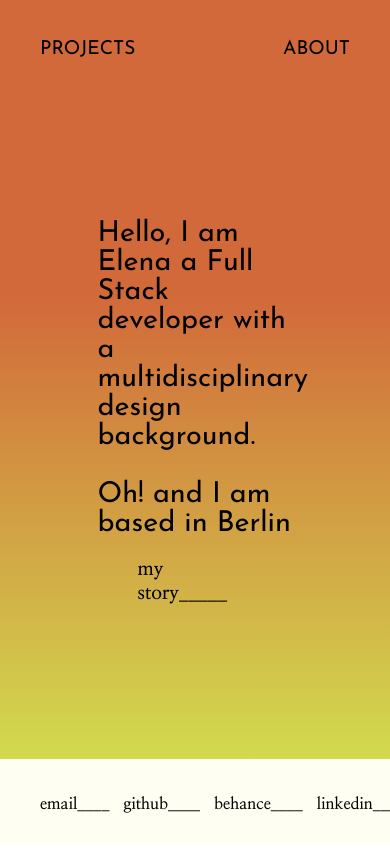
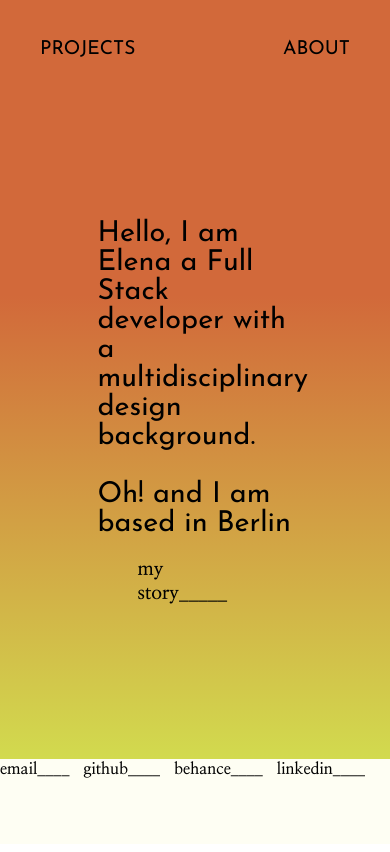
Before and after one commit to ElenaTsap/react-portfolio, a React (Create React App) app: page / in a window 390 px wide. Shown: the top 852 px of the page. Built offline with nearby package versions, Linux system fonts and the light colour scheme; some icons are missing; what react-stonecutter would draw is missing.

Commit message:
while trying out putting the styles in objects in order to do media queries- now I will move on with classic css media queries

```diff
--- a/package.json
+++ b/package.json
@@ -15,6 +15,7 @@
     "react-draggable": "^4.4.3",
     "react-favicon": "0.0.20",
     "react-icons": "^4.2.0",
+    "react-media": "^1.10.0",
     "react-router-dom": "^5.2.0",
     "react-scripts": "4.0.3",
     "react-stonecutter": "^0.3.10",
--- a/src/App.js
+++ b/src/App.js
@@ -12,6 +12,7 @@ import Spinner from './components/Spinner'
 
 
 const App = () => {
+
   const [spinner, setSpinner] = useState(true);
 
   useEffect(() => {
@@ -19,8 +20,9 @@ const App = () => {
     setTimeout(() => {
       setSpinner(false)
       document.body.style.overflowY = "scroll";
-}, 3600);
+    }, 3600);
   }, [])
+
 
   return (
     <CursorContextProvider>
--- a/src/components/Cursor.js
+++ b/src/components/Cursor.js
@@ -1,6 +1,7 @@
 import React, { useContext, useState, useEffect } from "react";
 import useMousePosition from "./useMousePosition";
 import { CursorContext } from "./CursorContextProvider";
+
 
 const Cursor = () => {
     const { clientX, clientY } = useMousePosition();
@@ -13,12 +14,13 @@ const Cursor = () => {
         document.body.addEventListener("mouseenter", handleMouseEnter);
         document.body.addEventListener("mouseleave", handleMouseLeave);
         return () => {
-        document.body.removeEventListener("mouseenter",   handleMouseEnter);
+        document.body.removeEventListener("mouseenter", handleMouseEnter);
         document.body.removeEventListener("mouseleave", handleMouseLeave);
         };
     }, []);
 
     return (
+
             <div
                 style={{
                     position: "fixed",
@@ -40,8 +42,6 @@ const Cursor = () => {
                     left: clientX,
                     top: clientY,
                     transform: `translate(-50%, -50%) scale(${cursor.active ? 2.5 : 1})`,
-            stroke: cursor.active ? "black" : "black",
-            strokeWidth: 1,
                     fill: cursor.active ? "black" : "black ",
                     transition: "transform .2s ease-in-out",
                     // TODO: extra check on clientX needed here
@@ -57,6 +57,7 @@ const Cursor = () => {
                     />
                 </svg>
             </div>
+
     );
     };
 
--- a/src/components/Footer.js
+++ b/src/components/Footer.js
@@ -1,13 +1,47 @@
 import './Footer.css'
 import {NavLink} from "react-router-dom";
-import { CursorContext } from "./CursorContextProvider";
-import { useContext, useCallback } from "react";
 import CursorEffect from './CursorEffect'
+import useMediaQuery from './useMediaQuery';
 
 const Footer = () => {
 
+    const matches = useMediaQuery("(min-width: 680px)");
+
+    const styles = {
+        desktop: {
+            footerContainer: {
+                width: '100%',
+                display: 'flex',
+                justifyContent: 'space-between',
+                position: 'fixed',
+                bottom: '0px',
+                backgroundColor: '#FEFEF3',
+                fontFamily: `'Nanum Myeongjo', serif`,
+                fontWeight: '700',
+                height: '85px',
+                zIndex: '10'
+            }
+
+        },
+        mobile : {
+            footerContainer: {
+                width: '100%',
+                display: 'flex',
+                justifyContent: 'space-between',
+                position: 'fixed',
+                bottom: '0px',
+                backgroundColor: 'red',
+                fontFamily: `'Nanum Myeongjo', serif`,
+                fontWeight: '700',
+                height: '85px',
+                zIndex: '10'
+            }
+
+        }
+    }
+
     return (
-        <div className = 'footer-container'>
+        <div style = {styles.desktop.footerContainer}>
             <div className='footer-links-container'>
                 <CursorEffect>
                     <a target='blank' href = 'mailto:elenatsapaki@gmail.com'>email____</a>
@@ -22,7 +56,6 @@ const Footer = () => {
                     <a target='blank' href='https://www.linkedin.com/in/elena-tsapaki-77424a34/'>linkedin____</a>
                 </CursorEffect>
             </div>
-
 
             <CursorEffect>
                 <NavLink
--- a/src/components/Navbar.js
+++ b/src/components/Navbar.js
@@ -1,6 +1,7 @@
 import {NavLink} from "react-router-dom";
 import './Navbar.css'
 import CursorEffect from './CursorEffect'
+
 
 const Navbar = () => {
     return (
--- /dev/null
+++ b/src/components/useMediaQuery.js
@@ -0,0 +1,24 @@
+import { useEffect, useState } from "react";
+
+function useMediaQuery(
+    query,
+    defaultMatches = window.matchMedia(query).matches
+    ) {
+    const [matches, setMatches] = useState(defaultMatches);
+
+    useEffect(() => {
+        const media = window.matchMedia(query);
+
+        if (media.matches !== matches) setMatches(media.matches);
+
+        const listener = () => setMatches(media.matches);
+
+        media.addListener(listener);
+
+        return () => media.removeListener(listener);
+    }, [query, matches]);
+
+    return matches;
+}
+
+export default useMediaQuery;
```
Also changed, not shown: 1 other file (tests, documents, lock files or other folders). Lines whose indentation alone changed are shown as unchanged.
